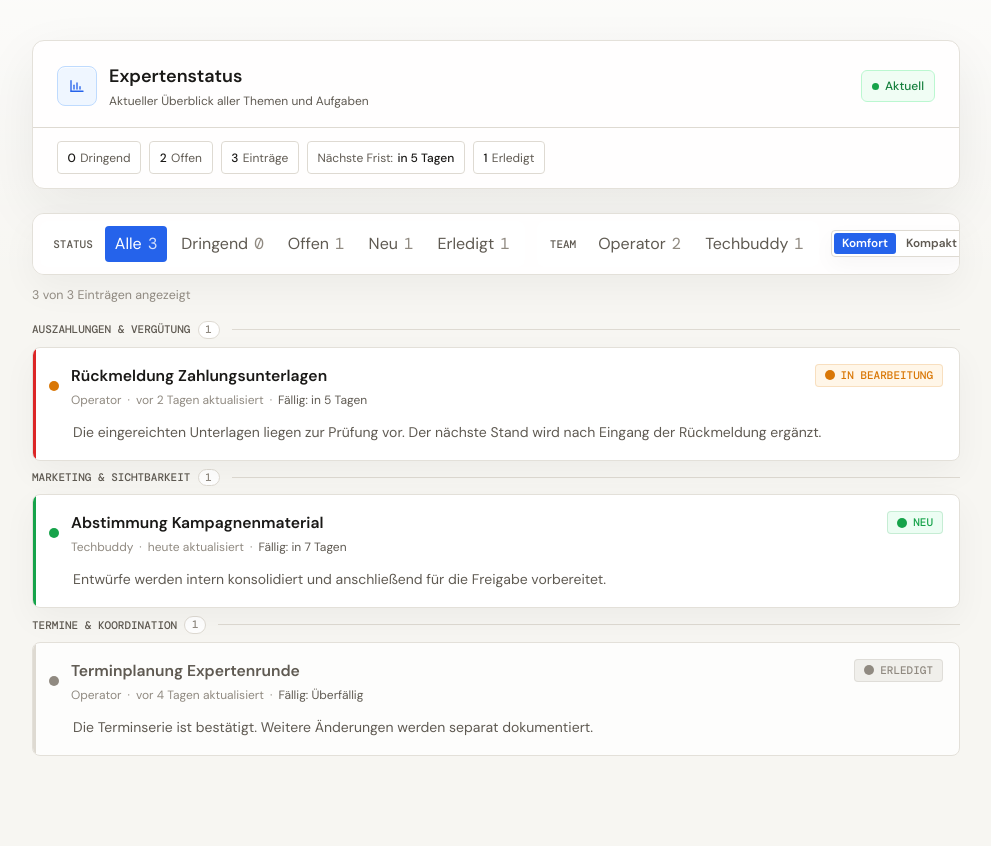
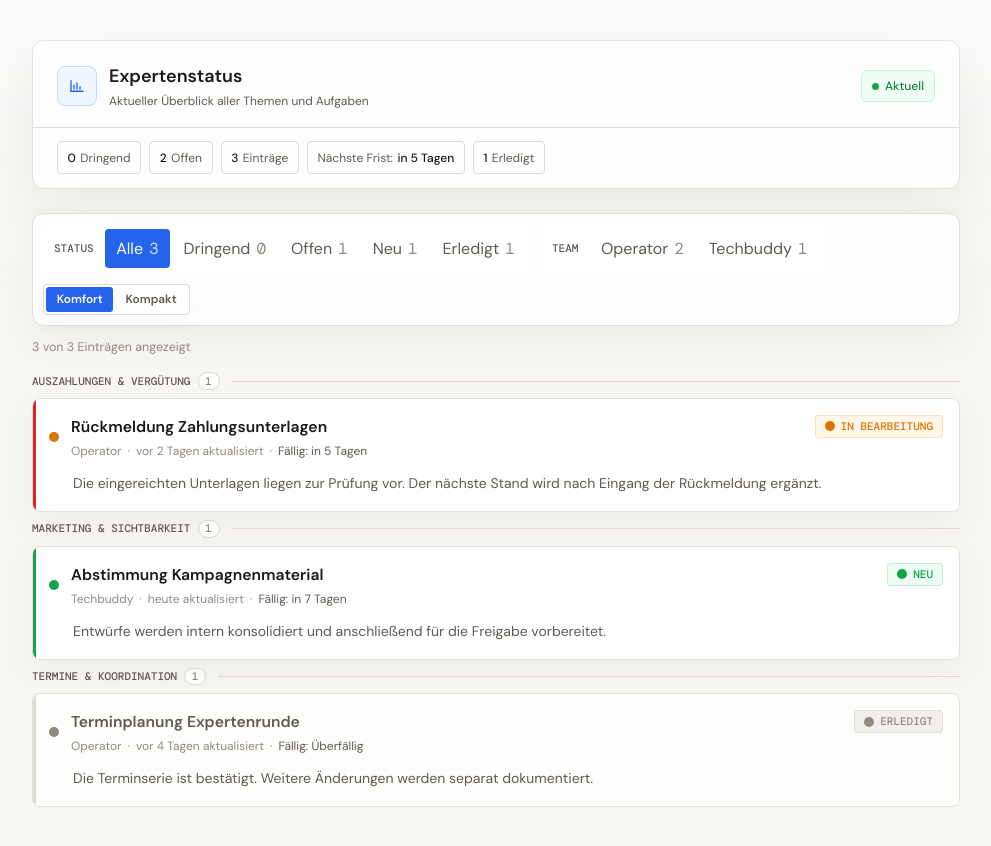
Before and after one commit to zeroedge-code/exp-status, a React (Vite) app: page / in a window 1280 px wide. Shown: the whole page, without its empty margins (144-1135 px from the left). Before the commit the page ends 800 px from the top, so only its background shows below. Built offline with nearby package versions, Linux system fonts and the light colour scheme.

Commit message:
Relax status toolbar spacing

```diff
--- a/src/index.css
+++ b/src/index.css
@@ -211,19 +211,15 @@ textarea:focus-visible {
   margin-bottom: 0.7rem;
   display: flex;
   align-items: center;
-  justify-content: space-between;
-  gap: 0.75rem;
-  overflow-x: auto;
+  flex-wrap: wrap;
+  justify-content: flex-start;
+  gap: 0.65rem;
+  overflow: visible;
   border: 1px solid color-mix(in srgb, var(--border) 84%, white);
   border-radius: var(--radius-lg);
   background: color-mix(in srgb, var(--bg-surface) 94%, var(--bg-base));
-  padding: 0.45rem;
+  padding: 0.65rem;
   box-shadow: 0 14px 36px rgba(26, 25, 23, 0.045);
-  scrollbar-width: none;
-}
-
-.status-toolbar::-webkit-scrollbar {
-  display: none;
 }
 
 .filter-status {
@@ -248,7 +244,7 @@ textarea:focus-visible {
   border-radius: calc(var(--radius-sm) - 1px);
   background: transparent;
   color: var(--text-secondary);
-  padding: 0.28rem 0.5rem;
+  padding: 0.42rem 0.65rem;
   font-size: 0.74rem;
   font-weight: 600;
   line-height: 1;
@@ -371,8 +367,17 @@ textarea:focus-visible {
 
 .filter-group {
   flex: 0 0 auto;
+  gap: 0.16rem;
   border-color: transparent;
   box-shadow: none;
+}
+
+.filter-group .label {
+  padding-inline: 0.35rem 0.55rem;
+}
+
+.filter-group button {
+  padding: 0.48rem 0.7rem;
 }
 
 @media (max-width: 640px) {
@@ -398,7 +403,6 @@ textarea:focus-visible {
   .status-toolbar {
     align-items: stretch;
     flex-direction: column;
-    overflow-x: visible;
   }
 
   .filter-group {
```
